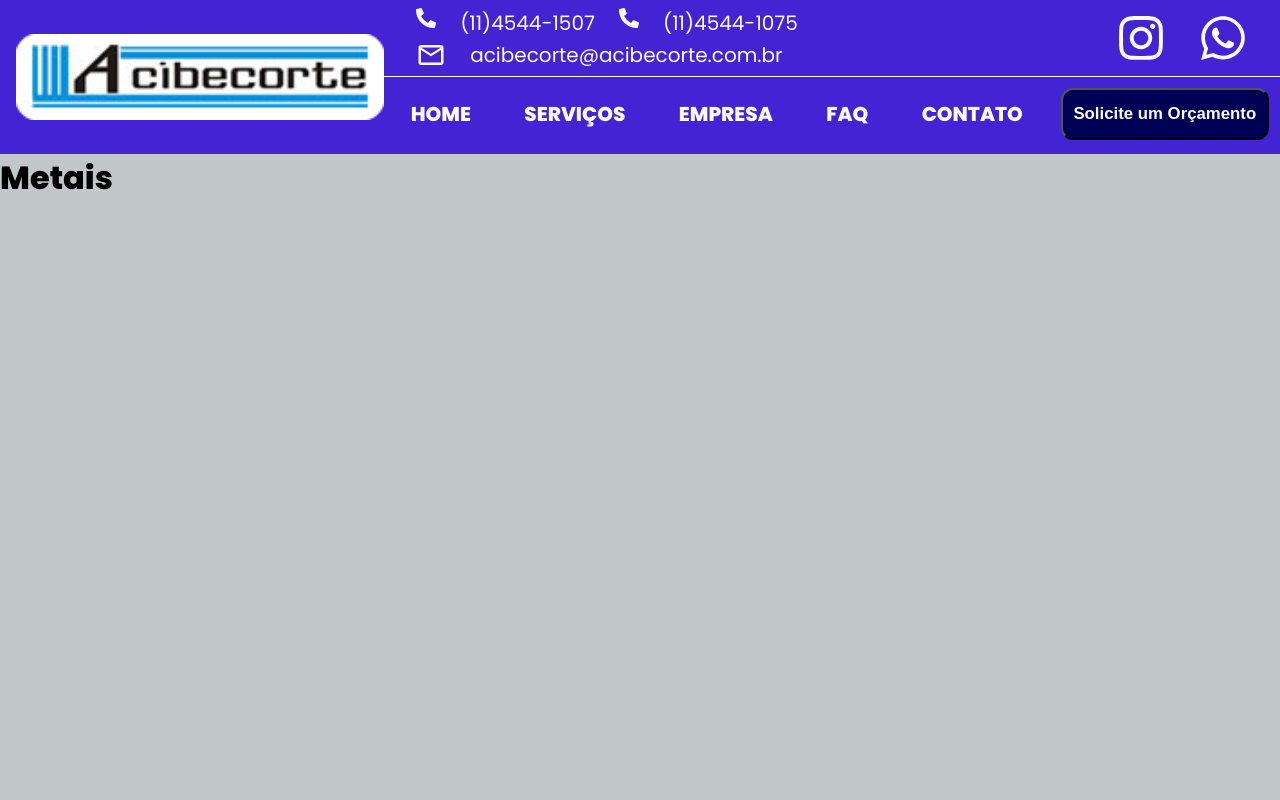
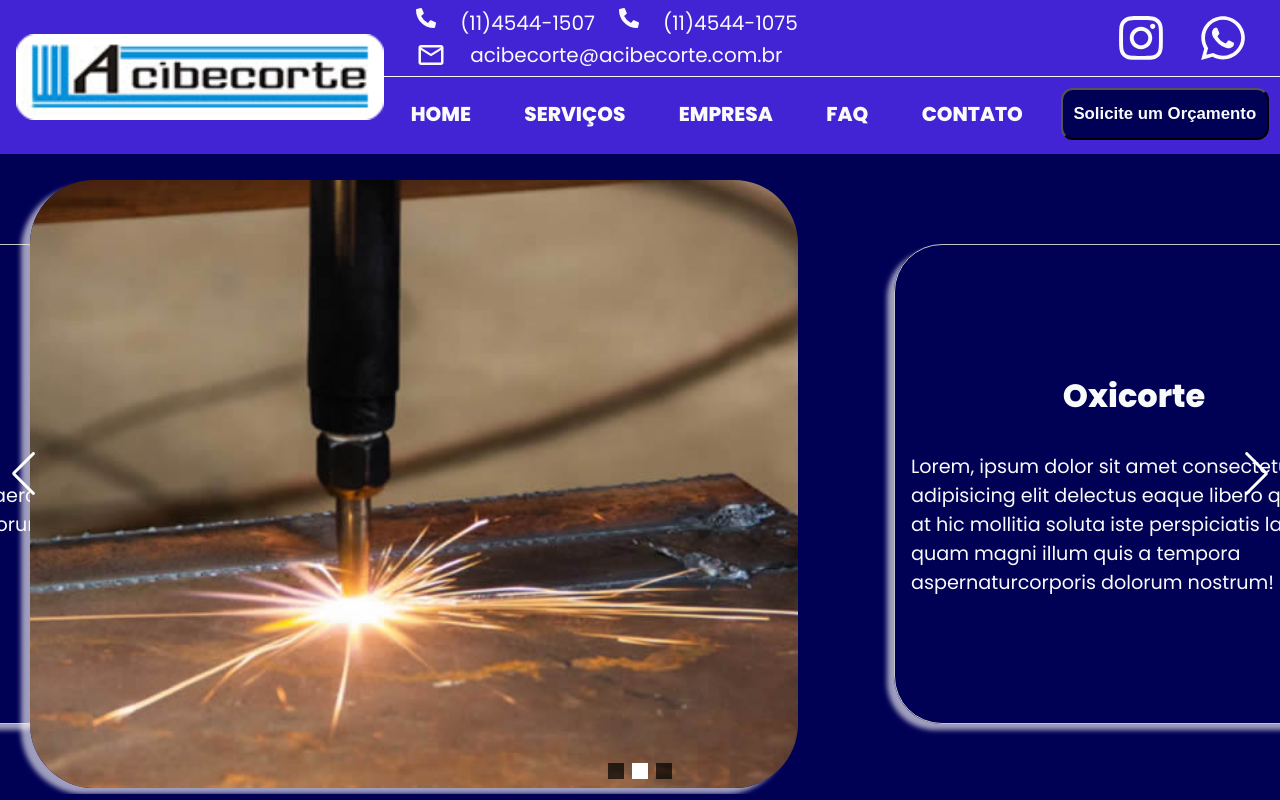
Before and after one commit to MaiaAndrey31/Acibecorte, a React (Vite) app: page / in a window 1280 px wide. Built offline with nearby package versions, Linux system fonts and the light colour scheme.

Commit message:
featHomePage
Co-authored-by: Lucas Oliveira <lucasoliveiraDEV22@users.noreply.github.com>

```diff
--- a/package.json
+++ b/package.json
@@ -10,10 +10,13 @@
     "preview": "vite preview"
   },
   "dependencies": {
+    "@coreui/coreui": "^4.3.2",
+    "@coreui/react": "^4.11.1",
     "react": "^18.2.0",
     "react-dom": "^18.2.0",
     "react-icons": "^5.0.1",
-    "styled-components": "^6.1.8"
+    "styled-components": "^6.1.8",
+    "swiper": "^11.0.7"
   },
   "devDependencies": {
     "@types/react": "^18.2.56",
--- /dev/null
+++ b/src/components/Slider/index.jsx
@@ -0,0 +1,79 @@
+import { Swiper, SwiperSlide } from 'swiper/react'
+import { Navigation, Pagination, Autoplay, Keyboard } from 'swiper/modules'
+import 'swiper/css/navigation'
+import 'swiper/css/pagination'
+import 'swiper/css'
+import './style.css'
+import OxiImg from '../../assets/oxicorte.jpg'
+import OxiImg2 from '../../assets/oxicorte1.jpg'
+import TextBox from '../TextBox'
+
+function Slider() {
+  return (
+    <>
+      <Swiper
+        modules={[Navigation, Pagination, Autoplay, Keyboard]}
+        autoplay={{
+          delay: 3500,
+          disableOnInteraction: false
+        }}
+        keyboard={{
+          enabled: true
+        }}
+        navigation={true}
+        loop={true}
+        pagination={{ clickable: true }}
+        slidesPerView={1}
+        direction={'horizontal'}
+        reverseDirection={true}
+        className="container"
+      >
+        <SwiperSlide className="item">
+          <div className="imageBox">
+            <img src={OxiImg} />
+          </div>
+          <div className="textBox">
+            {' '}
+            <TextBox
+              title="Oxicorte"
+              content={
+                'Lorem, ipsum dolor sit amet consectetur adipisicing elit delectus eaque libero quaerat at hic mollitia soluta iste perspiciatis laborum, quam magni illum quis a tempora aspernaturcorporis dolorum nostrum!'
+              }
+            />
+          </div>
+        </SwiperSlide>
+        <SwiperSlide className="item">
+          <div className="imageBox">
+            <img src={OxiImg2} />
+          </div>
+
+          <div className="textBox">
+            {' '}
+            <TextBox
+              title="Oxicorte"
+              content={
+                'Lorem, ipsum dolor sit amet consectetur adipisicing elit delectus eaque libero quaerat at hic mollitia soluta iste perspiciatis laborum, quam magni illum quis a tempora aspernaturcorporis dolorum nostrum!'
+              }
+            />
+          </div>
+        </SwiperSlide>
+        <SwiperSlide className="item">
+          <div className="imageBox">
+            <img src={OxiImg} />
+          </div>
+          <div className="textBox">
+            {' '}
+            <TextBox
+              title="Oxicorte"
+              content={
+                'Lorem, ipsum dolor sit amet consectetur adipisicing elit delectus eaque libero quaerat at hic mollitia soluta iste perspiciatis laborum, quam magni illum quis a tempora aspernaturcorporis dolorum nostrum!'
+              }
+            />
+          </div>
+        </SwiperSlide>
+      </Swiper>
+    </>
+  )
+}
+
+export default Slider
--- /dev/null
+++ b/src/components/Slider/style.css
@@ -0,0 +1,50 @@
+.container {
+  height: 80vh;
+}
+
+.item {
+  margin: 10px;
+  display: flex;
+}
+.imageBox {
+  height: 100%;
+  min-width: 60vw;
+  padding: 1rem 0;
+
+  img {
+    height: 100%;
+    width: 100%;
+    object-fit: cover;
+    border-radius: 4rem;
+    box-shadow: -9px 6px 5px 0px rgba(250, 247, 250, 0.64);
+  }
+}
+
+.textBox {
+  display: flex;
+  padding-left: 6rem;
+  justify-content: center;
+  align-items: center;
+  width: 100%;
+  height: 100%;
+}
+
+.swiper-pagination > .swiper-pagination-bullet {
+  background-color: black;
+  opacity: 0.7;
+  color: azure;
+  padding: 0.5rem;
+  border-radius: 0;
+}
+
+.swiper-pagination > .swiper-pagination-bullet-active {
+  background-color: white;
+  opacity: 1;
+  padding: 0.5rem;
+  border-radius: 0;
+}
+
+.swiper-button-prev::after,
+.swiper-button-next::after {
+  color: white;
+}
--- /dev/null
+++ b/src/components/TextBox/index.jsx
@@ -0,0 +1,15 @@
+import { Container } from "./style";
+
+
+function TextBox({title, content}) {
+
+    return (
+
+        <Container>
+            <h1>{title}</h1>
+            <p>{content}</p>
+        </Container>
+    )
+}
+
+export default TextBox
--- /dev/null
+++ b/src/components/TextBox/style.js
@@ -0,0 +1,28 @@
+import {styled} from 'styled-components'
+import { theme } from '../../styles/theme';
+
+export const Container = styled.div`
+height: 30rem;
+width: 30rem;
+border: .1rem solid ${theme.colors.neutral};
+border-radius: 3rem;
+display: flex;
+flex-direction: column;
+justify-content: center;
+align-items: center;
+box-shadow: -7px 6px 5px 0px rgba(250,247,250,0.64);
+
+h1 {
+    font-size: 2rem;
+    color: ${theme.colors.white};
+    padding: 1rem;
+}
+
+p{
+    font-size: 1.2rem;
+    color: ${theme.colors.white};
+    padding: 1rem;
+}
+
+
+`
--- a/src/pages/Home/index.jsx
+++ b/src/pages/Home/index.jsx
@@ -1,4 +1,5 @@
 import  Header  from "../../components/Header";
+import Slider from "../../components/Slider";
 
 
 
@@ -7,7 +8,7 @@ export function Home() {
     return (
         <>
         <Header />
-        <h1>Metais</h1>
+        <Slider />
         </>
     )
 }
--- a/src/styles/GlobalStyles.js
+++ b/src/styles/GlobalStyles.js
@@ -17,7 +17,7 @@ export default createGlobalStyle`
 body {
     -webkit-font-smoothing: antialiased;
 
-        background-color: ${theme.colors.neutral};
+        background-color: ${theme.colors.dark};
         font-family: "Poppins", sans-serif;
         font-optical-sizing: auto;
         font-style: normal;
```
Also changed, not shown: src/assets/oxicorte1.jpg (added), 1 other file (tests, documents, lock files or other folders).
